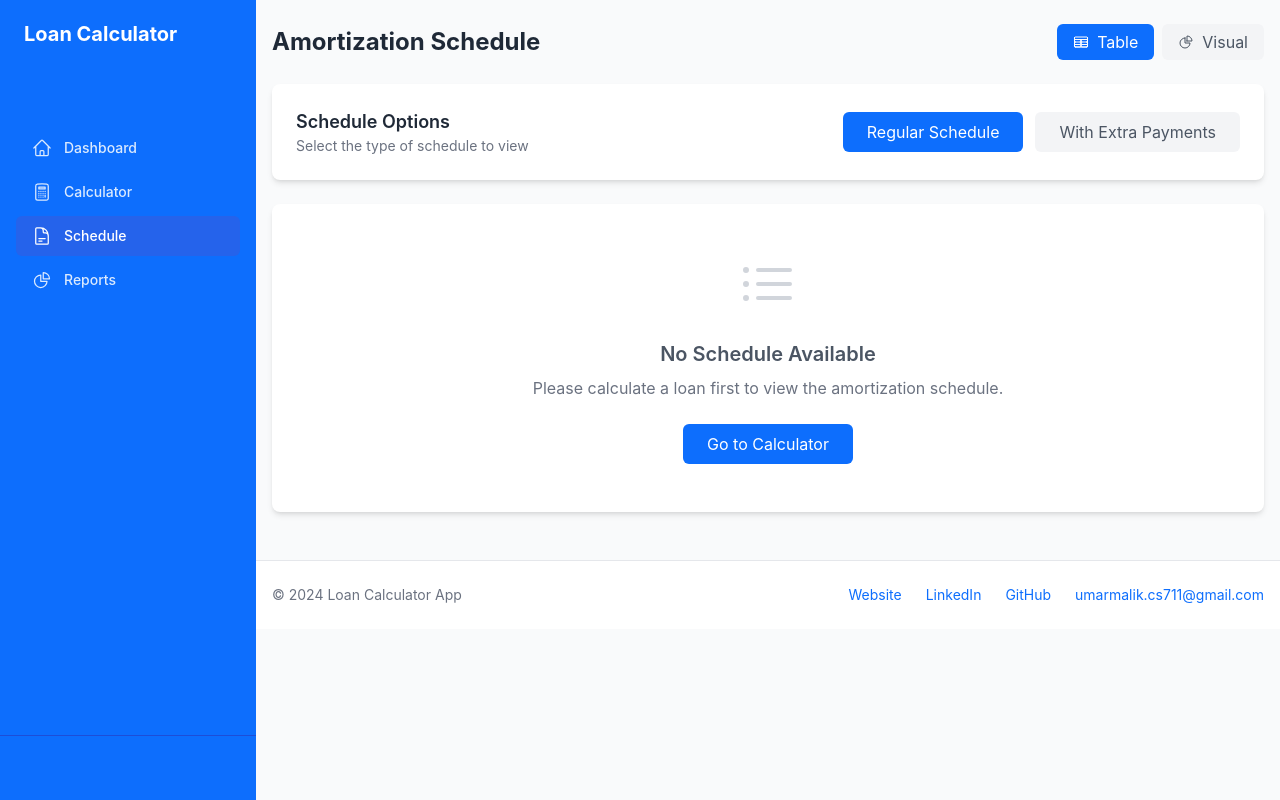
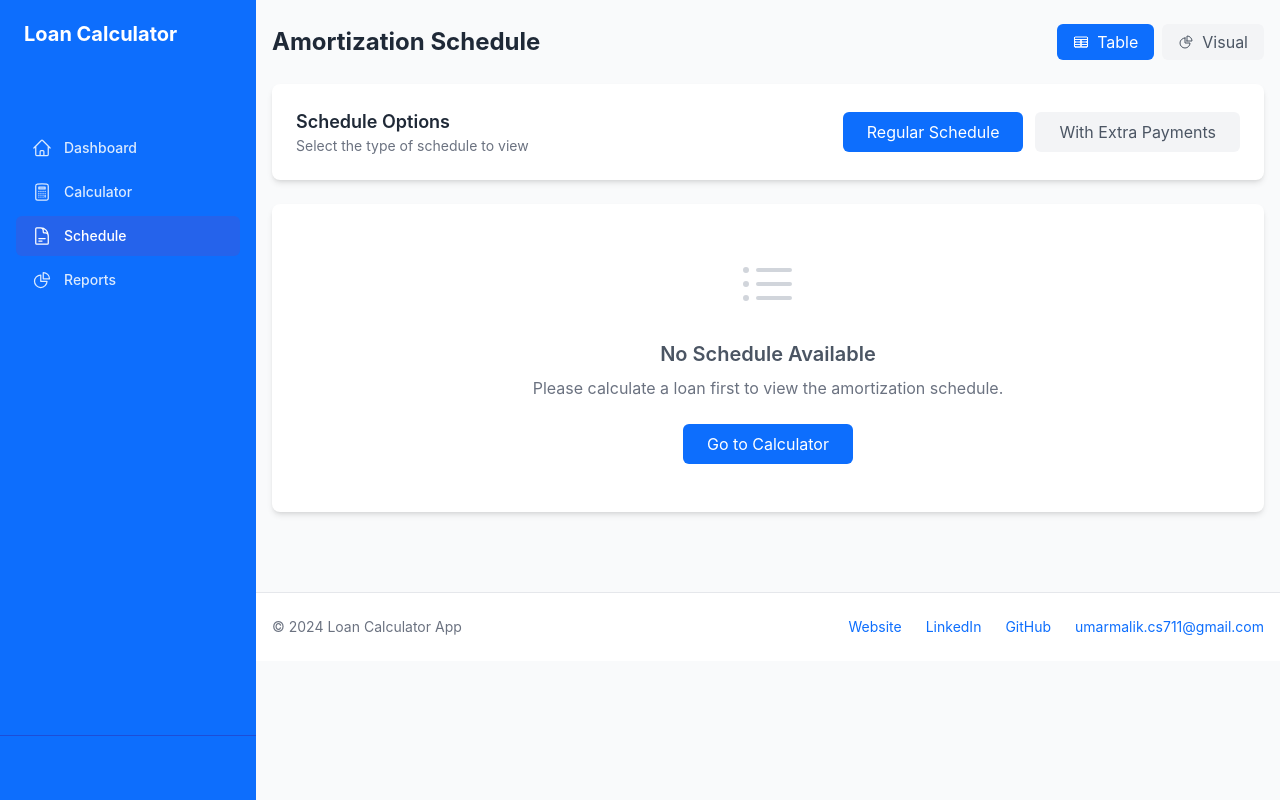
Before and after one commit to MuhammadUmarMalik/loan_Calculator_app, a React (Create React App) app: page /schedule in a window 1280 px wide. Built offline with nearby package versions, Linux system fonts and the light colour scheme; what @react-pdf/renderer would draw is missing.

Commit message:
Update Schedule component to add bottom padding for improved layout consistency.

```diff
--- a/src/pages/Schedule.js
+++ b/src/pages/Schedule.js
@@ -30,7 +30,7 @@ const Schedule = ({
     : extraAmortizationSchedule;
 
   return (
-    <div className="space-y-6">
+    <div className="space-y-6 pb-8">
       <div className="flex items-center justify-between mb-6">
         <h1 className="text-2xl font-bold text-gray-800">Amortization Schedule</h1>
 
```
